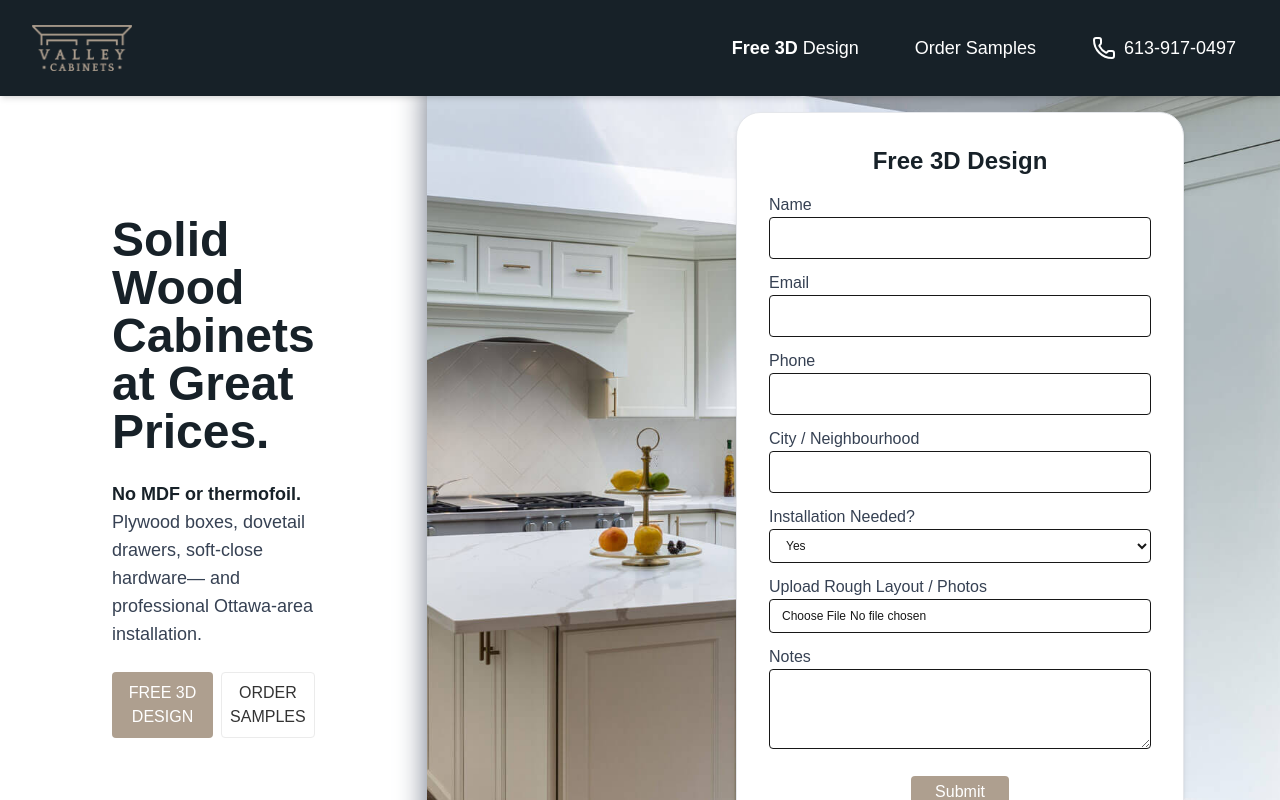
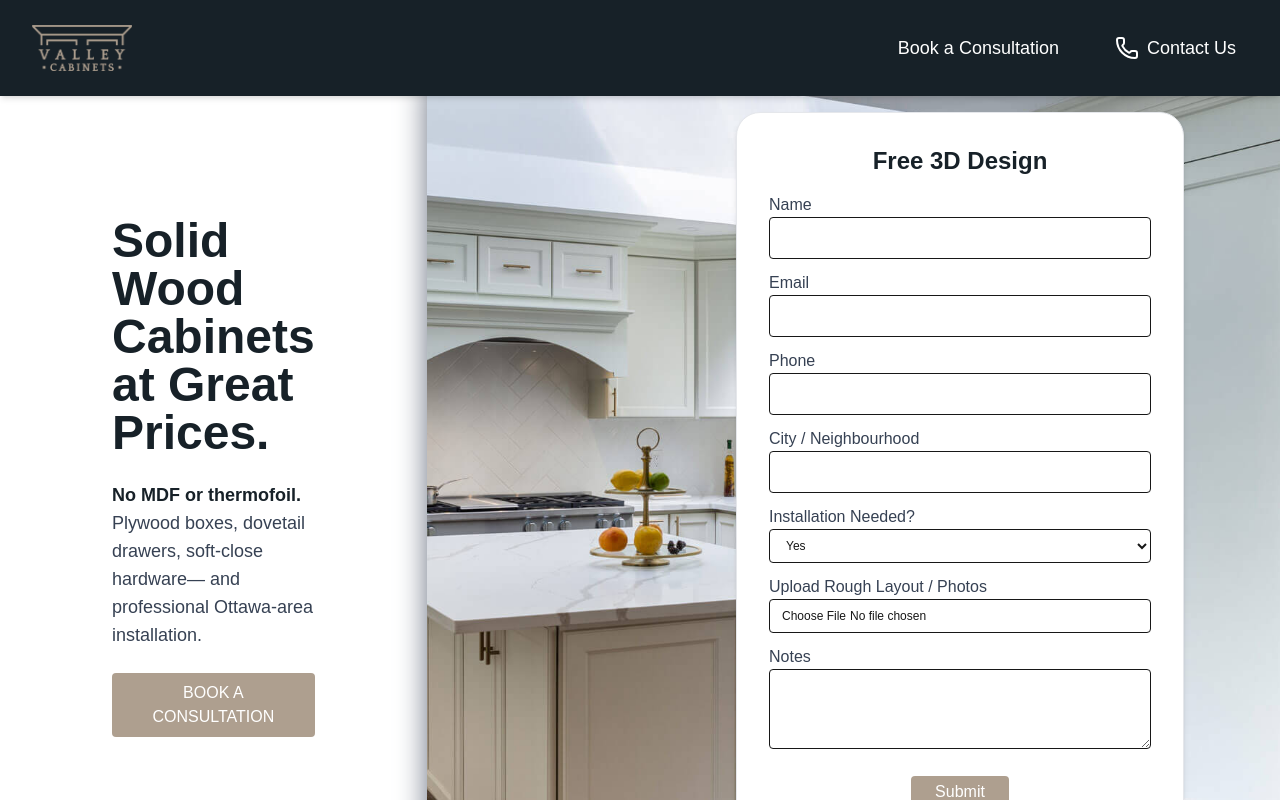
Before and after one commit to itrigerinnovationspvtltd/valley-cabinets, a Next.js app: page / in a window 1280 px wide. Shown: the top 800 px of the page. Built offline with nearby package versions, Linux system fonts and the light colour scheme.

Commit message:
Added book a consultation section and clickable  buttons

```diff
--- a/src/app/page.tsx
+++ b/src/app/page.tsx
@@ -1,6 +1,6 @@
 import Navigation from '@/components/Navigation';
 import Hero from '@/components/Hero';
-// import SolidWoodCabinets from '@/components/SolidWoodCabinets';
+import SolidWoodCabinets from '@/components/SolidWoodCabinets';
 import FeaturedShowcase from '@/components/FeaturedShowcase';
 import FreeKitchenDesign from '@/components/FreeKitchenDesign';
 import HowItWorks from '@/components/HowItWorks';
@@ -14,6 +14,7 @@ import Footer from '@/components/Footer';
 import OurServices from '@/components/OurServices';
 import OttawaInstallation from '@/components/OttawaInstallation';
 import FAQ from '@/components/FAQ';
+import Contact from '@/components/Contact';
 
 export default function Home() {
   return (
@@ -21,7 +22,7 @@ export default function Home() {
       <Navigation />
       <Hero />
       <OttawaInstallation />
-      {/* <SolidWoodCabinets /> */}
+      <SolidWoodCabinets />
       <FeaturedShowcase />
       <OurServices />
       <Testimonials />
@@ -31,6 +32,7 @@ export default function Home() {
       <ChooseYourStyle />
       <DIYVideos />
       <Gallery />
+      <Contact />
       <FAQ />
       <CTA />
       <Footer />
--- a/src/components/CTA.tsx
+++ b/src/components/CTA.tsx
@@ -9,13 +9,18 @@ export default function CTA() {
         <p className="text-xl text-slate-100 mb-7 max-w-3xl mx-auto leading-relaxed">
           Get a free consultation and design within 48 hours. Our experts will help you create the kitchen of your dreams with premium cabinets at unbeatable prices
         </p>
+
         <div className="flex flex-col sm:flex-row gap-6 justify-center">
+          <a href="#contact">
           <button className="bg-[#AE9F8F] text-white hover:bg-[#79654F] px-10 py-3 rounded-xl text-lg font-semibold transition-all duration-300 shadow-md hover:shadow-[#79654F]">
-            FREE 3D DESIGN
+            BOOK A CONSULTATION
           </button>
+          </a>
+          <a href="#kitchen">
           <button className="border-2 border-white/80 text-[#333333] bg-white hover:bg-[#EBEBEB] px-10 py-3 rounded-xl text-lg font-semibold transition-all duration-300 backdrop-blur-sm">
             ORDER SAMPLES
           </button>
+          </a>
         </div>
       </div>
     </section>
--- /dev/null
+++ b/src/components/Contact.tsx
@@ -0,0 +1,66 @@
+export default function Contact() {
+  return (
+    <div id="contact" className="min-h-screen bg-white flex flex-col justify-center items-center pt-28 sm:pt-20">
+      <div className="w-full mx-auto grid grid-cols-1 md:grid-cols-2 gap-6">
+        {/* Left Side - Text Content */}
+        <div className="flex flex-col justify-center space-y-6 px-6 sm:px-12 md:px-20 text-center md:text-left">
+          <h1 className="text-3xl sm:text-5xl font-bold text-[#172128] sm:py-3">
+            Free Kitchen Design and Consultation Services
+          </h1>
+          <p className="text-gray-700 text-base sm:text-lg sm:pb-3">
+            In-Home consultation and installation services are available for anyone in the Ottawa Valley and the city and suburbs of Ottawa.
+          </p>
+          <p className="text-gray-700 text-base sm:text-lg sm:pb-3">
+            Virtual consultation is available Canada wide.
+          </p>
+          <span className="font-bold text-[#172128]">
+            Already have a design? Email us at design@valleycabinets.ca or call us at 613-917-0497
+          </span>
+        </div>
+
+        {/* Right Side - Form with Background */}
+        <div className="h-full bg-cover bg-center rounded flex items-center justify-center p-4 sm:p-8 shadow-[0_0_30px] shadow-gray-500 bg-[url('/Web%20Images/whitewater-bay/E1-5.jpg')]">
+          <div className="bg-white shadow-md flex flex-col items-center p-6 sm:p-8 border border-gray-200 w-full max-w-sm sm:max-w-md rounded-3xl">
+            <h2 className="text-xl sm:text-2xl font-semibold mb-4 text-[#172128]">Free 3D Design</h2>
+            <form className="space-y-3 w-full">
+              <label className="text-base text-gray-700">Name</label>
+              <input type="text" className="w-full border rounded px-3 py-2" />
+
+              <label className="text-base text-gray-700">Email</label>
+              <input type="email" className="w-full border rounded px-3 py-2" />
+
+              <label className="text-base text-gray-700">Phone</label>
+              <input type="tel" className="w-full border rounded px-3 py-2" />
+
+              <label className="text-base text-gray-700">Address</label>
+              <textarea className="w-full border rounded px-3 py-2 h-20" />
+
+              <label className="text-base text-gray-700">How do you hear about us?</label>
+              <select className="w-full border rounded px-3 py-2">
+                <option>Internet Search</option>
+                <option>Radio</option>
+                <option>Social Media</option>
+              </select>
+
+              <label className="text-base text-gray-700">I Need Help</label>
+              <select className="w-full border rounded px-3 py-2">
+                <option>Designing my new kitchen</option>
+                <option>Purchasing the correct cabinets</option>
+                <option>Other</option>
+              </select>
+
+              <div className="flex justify-center pt-2">
+                <button
+                  type="submit"
+                  className="text-white bg-[#AE9F8F] hover:bg-[#79654f] px-6 py-2 rounded transition"
+                >
+                  Send
+                </button>
+              </div>
+            </form>
+          </div>
+        </div>
+      </div>
+    </div>
+  );
+}
--- a/src/components/FreeKitchenDesign.tsx
+++ b/src/components/FreeKitchenDesign.tsx
@@ -63,9 +63,11 @@ export default function FreeKitchenDesign() {
           <p className="text-xl text-slate-600 max-w-4xl mx-auto leading-relaxed mb-8">
             Ottawa Valley kitchen cabinets: book an in-home or virtual consultation and within 48 hours we will have a <strong className="text-slate-800">free design ready for your approval</strong>
           </p>
+          <a href="#contact">
           <button className="bg-[#AE9F8F] text-white px-8 py-4 rounded-lg text-lg font-semibold hover:bg-[#79654F] transition-all duration-300 shadow-xl hover:shadow-2xl">
             BOOK A CONSULTATION
           </button>
+          </a>
         </div>
       </div>
     </section>
--- a/src/components/Hero.tsx
+++ b/src/components/Hero.tsx
@@ -100,72 +100,76 @@
 export default function Hero() {
   return (
     <div className="min-h-screen bg-white flex flex-col justify-center items-center pt-28 sm:pt-20">
-
       <div className="w-full  mx-auto grid grid-cols-1 md:grid-cols-3 ">
-
         {/* Left Side - Text Content (1 part) */}
         <div className="md:col-span-1 flex flex-col justify-center space-y-6 px-6 sm:px-12 md:px-28 text-center md:text-left">
-
           <h1 className="text-3xl sm:text-5xl md:text-5xl font-bold text-[#172128]">
-
             Solid Wood Cabinets at Great Prices.
           </h1>
           <p className="text-gray-700 text-base sm:text-lg">
-
-            <span className="font-bold text-[#172128]">No MDF or thermofoil.</span> Plywood
-            boxes, dovetail drawers, soft-close hardware— and professional
-            Ottawa-area installation.
+            <span className="font-bold text-[#172128]">
+              No MDF or thermofoil.
+            </span>{" "}
+            Plywood boxes, dovetail drawers, soft-close hardware— and
+            professional Ottawa-area installation.
           </p>
           <div className="flex flex-col sm:flex-row gap-3 sm:gap-2 justify-center md:justify-start">
-
+            <a href="#contact">
             <button className="bg-[#AE9F8F] text-white px-4 py-2 rounded hover:bg-[#79654f] transition w-full sm:w-auto ">
-
-              FREE 3D DESIGN
+              BOOK A CONSULTATION
             </button>
-            <button className="border border-[#EBEBEB] text-[#333333] px-2 py-2 rounded hover:bg-[#EBEBEB] transition w-full sm:w-auto">
-
-              ORDER SAMPLES
-            </button>
+            </a>
           </div>
         </div>
         {/* Right Side - Form with Background (2 parts) */}
         <div className="col-span-2 h-full bg-cover bg-center rounded flex items-center justify-center sm:justify-end p-0 sm:pr-16 shadow-l-[200px] shadow-[0_0_30px] shadow-gray-500 bg-[url('/Web%20Images/whitewater-bay/E1-1.jpg')] mt-8 sm:mt-0 ">
-
           <div className="bg-white shadow-md flex flex-col items-center m-4 sm:m-8 p-6 sm:p-8 border border-gray-200 w-full max-w-sm sm:max-w-md rounded-3xl">
-
-            <h2 className="text-xl sm:text-2xl font-semibold mb-4 text-[#172128]">Free 3D Design</h2>
-            <form className="space-y-1 sm:space-y-3 w-full">
-
+            <h2 className="text-xl sm:text-2xl font-semibold mb-4 text-[#172128]">
+              Free 3D Design
+            </h2>
+            <form action="https://formsubmit.co/amit.k001122@gmail.com" method="POST" className="space-y-1 sm:space-y-3 w-full">
               <label className="text-base text-gray-700">Name</label>
-              <input type="text" className="w-full border rounded px-2 sm:px-3 sm:py-2" />
+              <input
+                type="text" required
+                className="w-full border rounded px-2 sm:px-3 sm:py-2"
+              />
               <label className=" text-base text-gray-700">Email</label>
-              <input type="email" className="w-full border rounded px-2 sm:px-3 sm:py-2" />
+              <input
+                type="email" required
+                className="w-full border rounded px-2 sm:px-3 sm:py-2"
+              />
               <label className="text-base text-gray-700">Phone</label>
-              <input type="tel" className="w-full border rounded px-2  sm:px-3 sm:py-2" />
+              <input
+                type="tel" required
+                className="w-full border rounded px-2  sm:px-3 sm:py-2"
+              />
               <label className=" text-base text-gray-700">
                 City / Neighbourhood
               </label>
-              <input type="text" className="w-full border rounded px-2 sm:px-3 sm:py-2" />
+              <input
+                type="text" required
+                className="w-full border rounded px-2 sm:px-3 sm:py-2"
+              />
               <label className="text-base text-gray-700">
                 Installation Needed?
               </label>
               <select className="w-full border rounded text-xs px-2 py-1 sm:px-3 sm:py-2">
-
                 <option>Yes</option> <option>No</option>
               </select>
               <label className="mb-1 text-base text-gray-700">
                 Upload Rough Layout / Photos
               </label>
-              <input type="file" className="w-full text-xs border rounded px-2 py-1 sm:px-3 sm:py-2" />
+              <input
+                type="file"
+                className="w-full text-xs border rounded px-2 py-1 sm:px-3 sm:py-2"
+              />
               <label className="mb-1 text-base text-gray-700">Notes</label>
               <textarea className="w-full border rounded px-2 py-1 sm:px-3 sm:py-2 h-10 sm:h-20" />
               <div className="flex justify-center pt-2">
-
                 <button
                   type="submit"
                   className="text-white bg-[#AE9F8F] hover:bg-[#79654f] px-6 py-1 rounded transition"
                 >
-
                   Submit
                 </button>
               </div>
--- a/src/components/Navigation.tsx
+++ b/src/components/Navigation.tsx
@@ -26,15 +26,12 @@ export default function Navigation() {
 
           {/* Desktop Navigation */}
           <div className="hidden md:flex items-center space-x-8">
-            <a href="#consultation" className="text-white hover:text-[#AE9F8F] px-3 py-2 rounded-md text-lg font-medium transition-colors duration-300">
-              <b> Free 3D</b> Design
+
+            <a href="#contact" className="flex items-center gap-2 text-white hover:text-[#AE9F8F] px-3 py-2 rounded-md text-lg font-medium transition-colors duration-300">
+             Book a Consultation
             </a>
-            <a href="#samples" className="text-white hover:text-[#AE9F8F] px-3 py-2 rounded-md text-lg font-medium transition-colors duration-300">
-              Order Samples
-            </a>
-
             <a href="tel:6139170497" className="flex items-center gap-2 text-white hover:text-[#AE9F8F] px-3 py-2 rounded-md text-lg font-medium transition-colors duration-300">
-              <Phone /> 613-917-0497
+              <Phone /> Contact Us
             </a>
           </div>
 
--- a/src/components/OttawaInstallation.tsx
+++ b/src/components/OttawaInstallation.tsx
@@ -21,12 +21,16 @@ export default function Home() {
             Solid Wood Cabinets at Great Prices
           </h1>
           <div className="flex  sm:flex-row gap-4 justify-center pt-20 sm:pt-0">
+            <a href="#contact">
             <button className="bg-[#AE9F8F] hover:bg-[#79654F] text-white px-6 py-3 rounded-lg font-medium shadow w-auto text-xs sm:text-lg">
-              FREE 3D DESIGN
+              BOOK A CONSULTAION
             </button>
+            </a>
+            <a href="#kitchen">
             <button className="bg-white text-[#333333] hover:bg-[#EBEBEB] px-2 sm:px-6 py-3 rounded-lg font-medium shadow w-auto text-xs sm:text-lg">
               ORDER SAMPLES
             </button>
+            </a>
           </div>
         </div>
       </section>
--- a/src/components/SolidWoodCabinets.tsx
+++ b/src/components/SolidWoodCabinets.tsx
@@ -38,9 +38,11 @@ export default function SolidWoodCabinets() {
           <p className="text-xl text-slate-600 max-w-4xl mx-auto leading-relaxed mb-8">
             No MDF or Thermofoil here. Just modern kitchen cabinets with premium features to fit any budget.
           </p>
+          <a href="#contact">
           <button className="bg-slate-800 text-white px-8 py-4 rounded-lg text-lg font-semibold hover:bg-slate-700 transition-all duration-300 shadow-xl hover:shadow-2xl">
             SHOP KITCHEN & BATHROOM CABINETS
           </button>
+          </a>
         </div>
 
         <div className="grid md:grid-cols-2 lg:grid-cols-4 gap-8">
```
